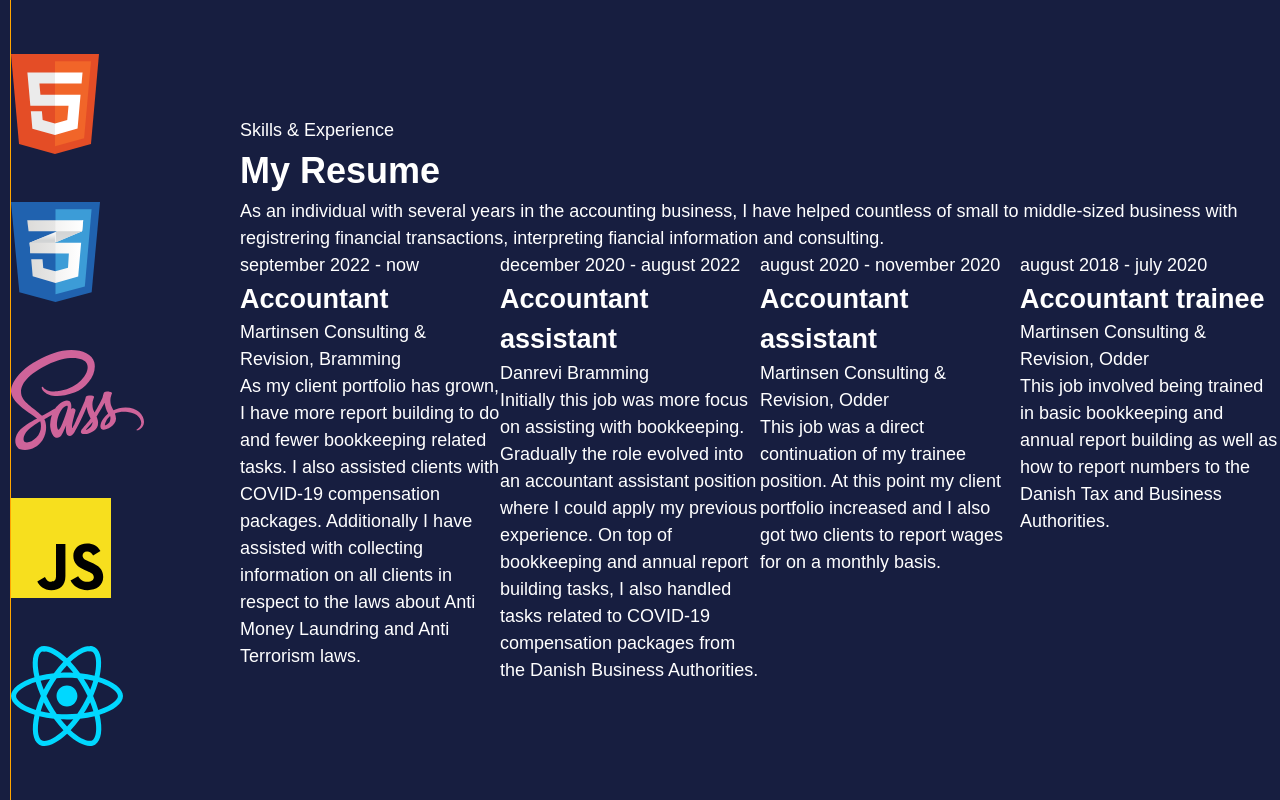
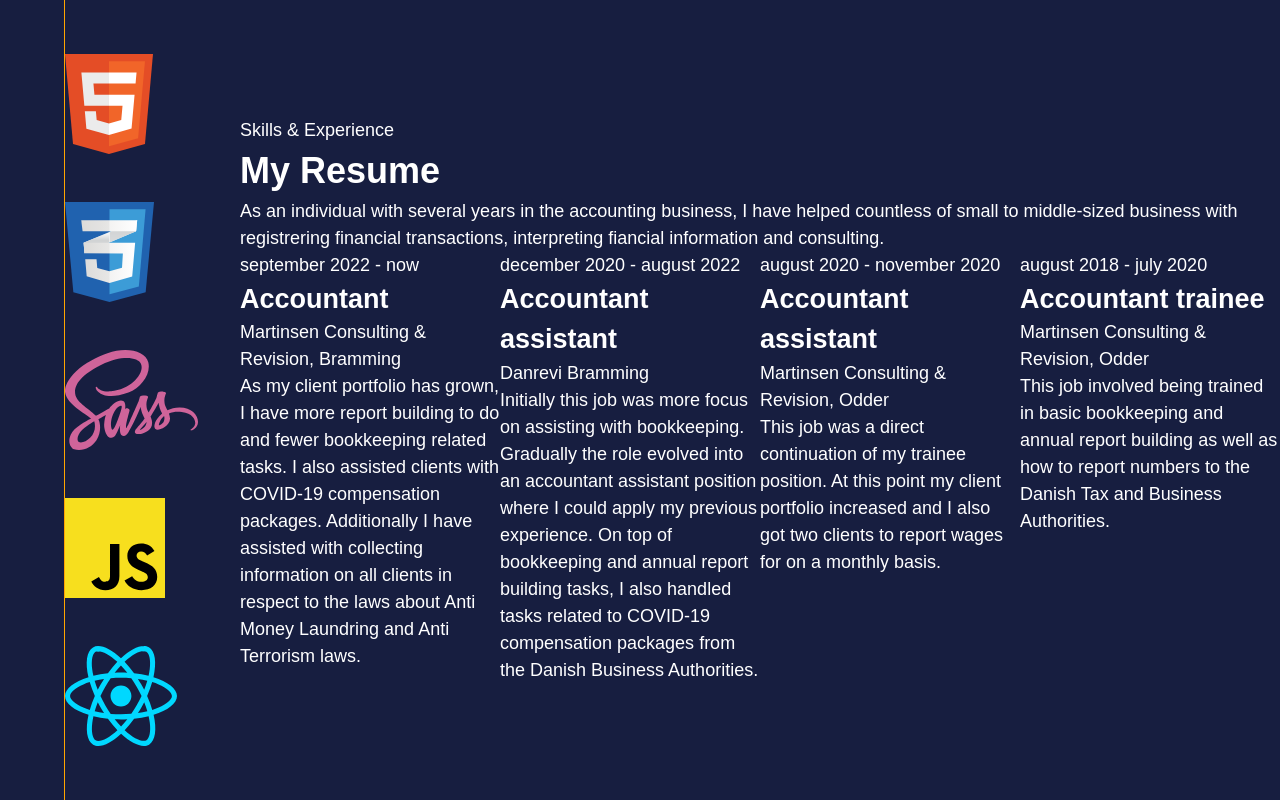
Before and after one commit to MariaTheCoder/resume-example, a website with bundled scripts: page index.html in a window 1280 px wide. Built offline with nearby package versions, Linux system fonts and the light colour scheme.

Commit message:
edit the margin of the icon-list class

```diff
--- a/style.css
+++ b/style.css
@@ -98,7 +98,8 @@ aside {
 .icon-list {
   height: 100%;
   border-left: 1px solid orange;
-  margin-left: 10px;
+  margin: 0;
+  margin-left: 4rem;
 
   list-style: none;
   display: grid;
```
